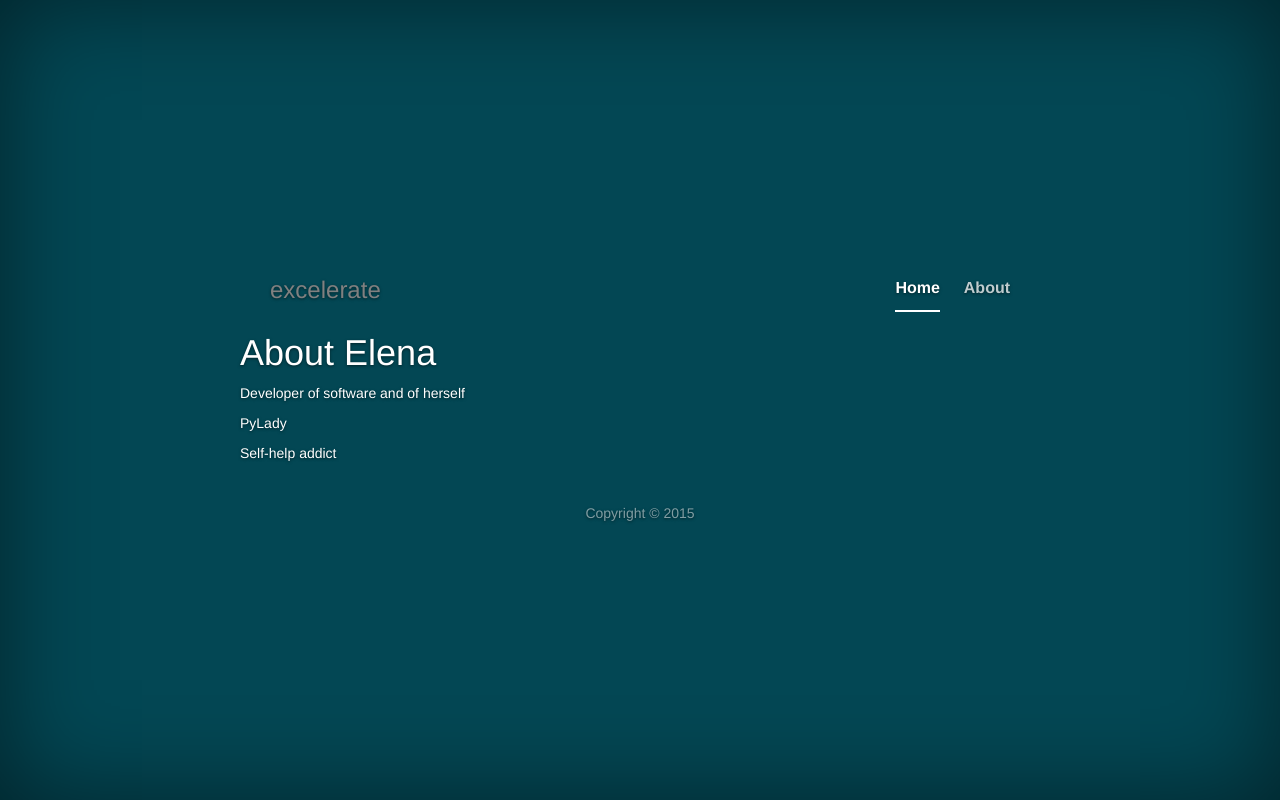
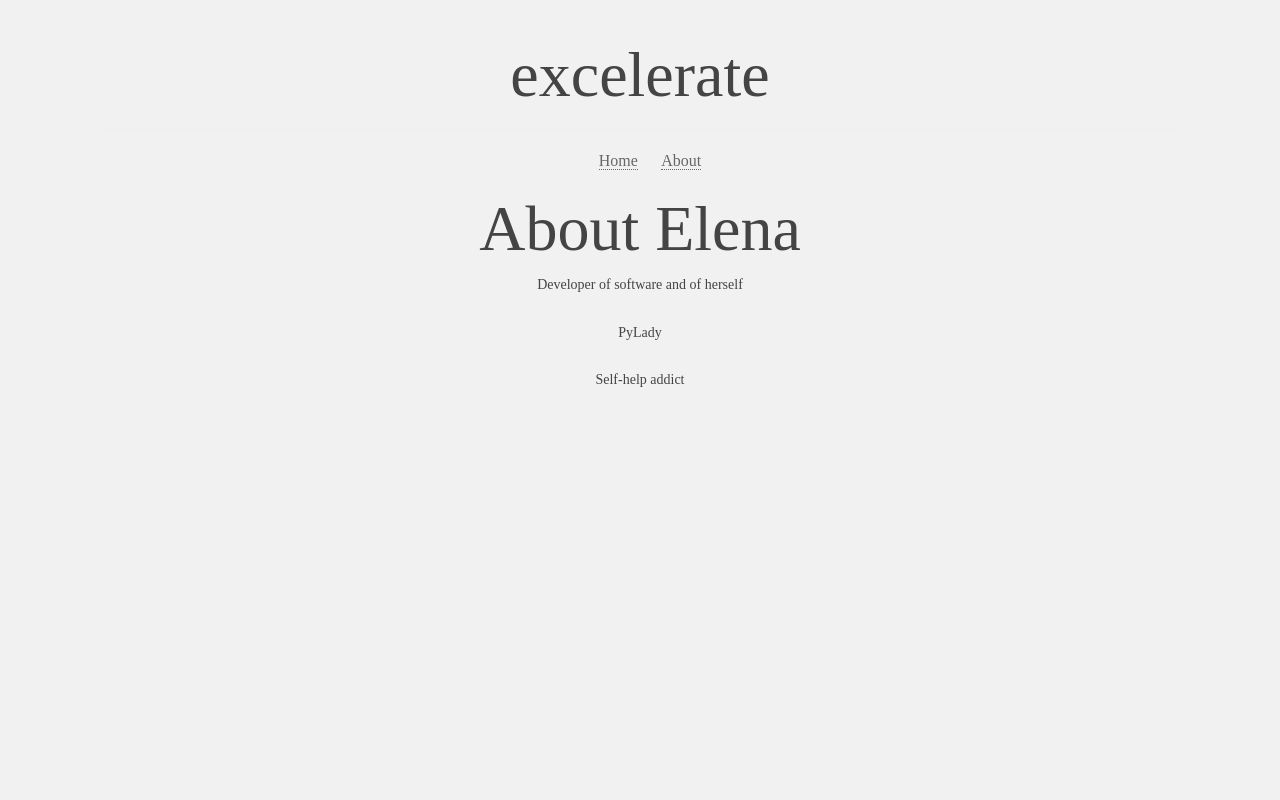
Before and after one commit to elenaoat/blog, a Django app: template personal/blogengine/templates/about.html in a window 1280 px wide. Run offline with Django 3.2, Linux system fonts and the light colour scheme; the template is opened without the code that fills it, so the values that code supplies are empty; parts of the project's set-up code (start-up, migrations or seed data) failed here and were passed over; some libraries are stand-ins or nearby versions.

Commit message:
modify styles for the blog

```diff
--- a/personal/blogengine/static/css/cover.css
+++ b/personal/blogengine/static/css/cover.css
@@ -2,164 +2,88 @@
  * Globals
  */
 
-/* Links */
-a,
-a:focus,
-a:hover {
-  color: #fff;
+nav li {
+  display: inline;
+  margin: 0;
+  margin-right: 20px;
+  font-size: 12pt;
+  text-align: center;
 }
 
-/* Custom default button */
-.btn-default,
-.btn-default:hover,
-.btn-default:focus {
-  color: #333;
-  text-shadow: none; /* Prevent inheritence from `body` */
-  background-color: #fff;
-  border: 1px solid #fff;
+li {
+  text-align: -webkit-match-parent;
 }
-
-
 /*
  * Base structure
  */
 
 html,
 body {
-  height: 100%;
-  background-color: #034754;
+  /*height: 100%;*/
+  /*background-color: #034754;*/
 }
 body {
-  color: #fff;
-  /*text-align: center;*/
-  text-shadow: 0 1px 3px rgba(0,0,0,.5);
+  font-family: 'ProximaNova-Regular' !important;
+  font-weight: 100;
+  line-height: 1.6em;
+  color: #444444;
+  background: #f1f1f1;
 }
 
 /* Extra markup and styles for table-esque vertical and horizontal centering */
-.site-wrapper {
-  display: table;
-  width: 100%;
-  height: 100%; /* For at least Firefox */
-  min-height: 100%;
-  -webkit-box-shadow: inset 0 0 100px rgba(0,0,0,.5);
-          box-shadow: inset 0 0 100px rgba(0,0,0,.5);
+
+.page-container {
+  text-align: center;
+  width: 1080px;
+  margin: 0 auto;
 }
-.site-wrapper-inner {
-  display: table-cell;
-  vertical-align: top;
-}
-.cover-container {
-  margin-right: auto;
-  margin-left: auto;
+div {
+  display: block;
 }
 
-/* Padding for spacing */
-.inner {
-  padding: 30px;
+a, a:hover {
+  color: #666666 !important;
+  text-decoration: none;
+  border-bottom: 1px dotted;
 }
 
-
-/*
- * Header
- */
-.masthead-brand {
-  color: gray;
-  margin-top: 10px;
-  margin-bottom: 10px;
-}
-
-.masthead-nav > li {
-  display: inline-block;
-}
-.masthead-nav > li + li {
-  margin-left: 20px;
-}
-.masthead-nav > li > a {
-  padding-right: 0;
-  padding-left: 0;
-  font-size: 16px;
-  font-weight: bold;
-  color: #fff; /* IE8 proofing */
-  color: rgba(255,255,255,.75);
-  border-bottom: 2px solid transparent;
-}
-.masthead-nav > li > a:hover,
-.masthead-nav > li > a:focus {
-  background-color: transparent;
-  border-bottom-color: #a9a9a9;
-  border-bottom-color: rgba(255,255,255,.25);
-}
-.masthead-nav > .active > a,
-.masthead-nav > .active > a:hover,
-.masthead-nav > .active > a:focus {
-  color: #fff;
-  border-bottom-color: #fff;
-}
-
-@media (min-width: 768px) {
-  .masthead-brand {
-    float: left;
-  }
-  .masthead-nav {
-    float: right;
-  }
-}
-
-
-/*
- * Cover
- */
-
-.cover {
-  padding: 0 20px;
-}
-.cover .btn-lg {
-  padding: 10px 20px;
-  font-weight: bold;
-}
-
-
-/*
- * Footer
- */
-
-.mastfoot {
-  color: #999; /* IE8 proofing */
-  color: rgba(255,255,255,.5);
+h1 {
+  font-size: 64px;
   text-align: center;
 }
 
-
-/*
- * Affix and center
- */
-
-@media (min-width: 768px) {
-  /* Pull out the header and footer */
-  .masthead {
-    /*position: fixed;*/
-    top: 0;
-  }
-  .mastfoot {
-    /*position: fixed;*/
-    bottom: 0;
-  }
-  /* Start the vertical centering */
-  .site-wrapper-inner {
-    vertical-align: middle;
-  }
-  /* Handle the widths */
-  .masthead,
-  .mastfoot,
-  .cover-container {
-    width: 100%; /* Must be percentage or pixels for horizontal alignment */
-  }
+h2 {
+  border-bottom: 1px solid #aaaaaa;
+  border-bottom-color: rgba(215, 202, 18, 0.25);
+  font-weight: 100;
+  font-size: 28px;
+  line-height: 1.3em;
+  margin-top: 0;
+  padding-bottom: 10px;
+  display: block;
+  text-align: left;
+}
+article {
+  display: block;
+  margin: 20px 10px 20px;
+  padding: 20px 20px 40px;
+  text-align: left;
+  font-size: 12pt;
+  vertical-align: top;
 }
 
-@media (min-width: 992px) {
-  .masthead,
-  .mastfoot,
-  .cover-container {
-    width: 800px;
-  }
+.teaser {
+  width: 1018px;
 }
+p {
+  margin: 0 0 25px;
+}
+.post {
+  font-size: 16pt;
+  line-height: 1.8em;
+}
+
+.page-header {
+  /*text-align: right;*/
+  /*padding-left: 30px;*/
+}
--- a/personal/blogengine/templates/base.html
+++ b/personal/blogengine/templates/base.html
@@ -8,6 +8,7 @@
     <meta name="description" content="">
     <meta name="author" content="">
     <link rel="icon" href="../../favicon.ico">
+    <link href='http://fonts.googleapis.com/css?family=Anonymous+Pro' rel='stylesheet' type='text/css'>
 
     <title></title>
 
@@ -29,41 +30,27 @@
   </head>
 
   <body>
-
-    <div class="site-wrapper">
-
-      <div class="site-wrapper-inner">
-
-        <div class="cover-container">
-
+        <div class="page-container">
+          <div class="page-header">
+            <h1>excelerate</h1>
+          </div>
           {% block navbar %}
-          <div class="masthead clearfix">
-            <div class="inner">
-              <h3 class="masthead-brand">excelerate</h3>
                   <nav>
-                <ul class="nav masthead-nav">
-                  <li class="active"><a href="{% url 'home' %}">Home</a></li>
+                    <ul class="">
+                      <li class=""><a href="{% url 'home' %}">Home</a></li>
                       <!-- <li><a href="#">Features</a></li> -->
-                  <li><a href="{% url 'about' %}">About</a></li>
+                      <li class=""><a href="{% url 'about' %}">About</a></li>
                     </ul>
                   </nav>
-            </div>
-          </div>
           {% endblock navbar %}
           {% block content %}
           {% endblock content %}
-
-          <div class="mastfoot">
+<!--           <div class="mastfoot">
             <div class="inner">
               <p>Copyright &copy; 2015</p>
             </div>
           </div>
-
-        </div>
-
-      </div>
-
-    </div>
+ -->        </div>
 
     <!-- Bootstrap core JavaScript
     ================================================== -->
--- a/personal/blogengine/templates/home.html
+++ b/personal/blogengine/templates/home.html
@@ -2,7 +2,9 @@
 
 {% block content %}
     {% for post in posts %}
-        <a href="{% url 'view_post' post.slug %}" style="text-decoration: none; color: #BFBECC"><h2>{{ post.title }}</h2></a>
-        <p>{{ post.teaser }}</p>
+    	<article class="teaser">
+	        <a href="{% url 'view_post' post.slug %}" class="link"><h2>{{ post.title }}</h2></a>
+	        <p>{{ post.teaser }}</p>
+        </article>
     {% endfor %}
 {% endblock content %}
--- a/personal/blogengine/templates/post.html
+++ b/personal/blogengine/templates/post.html
@@ -1,6 +1,6 @@
 {% extends 'base.html' %}
 
 {% block content %}
-    <h1>{{ post.title }}</h1>
-    <p>{{ post.text|linebreaks }}</p>
+    <h2>{{ post.title }}</h2>
+    <article class="teaser post">{{ post.text|linebreaks }}</article>
 {% endblock content %}
--- a/personal/personal/settings.py
+++ b/personal/personal/settings.py
@@ -11,8 +11,6 @@ https://docs.djangoproject.com/en/1.6/ref/settings/
 # Build paths inside the project like this: os.path.join(BASE_DIR, ...)
 import os
 BASE_DIR = os.path.dirname(os.path.dirname(__file__))
-
-
 # Quick-start development settings - unsuitable for production
 # See https://docs.djangoproject.com/en/1.6/howto/deployment/checklist/
 
```
Lines whose indentation alone changed are shown as unchanged.
